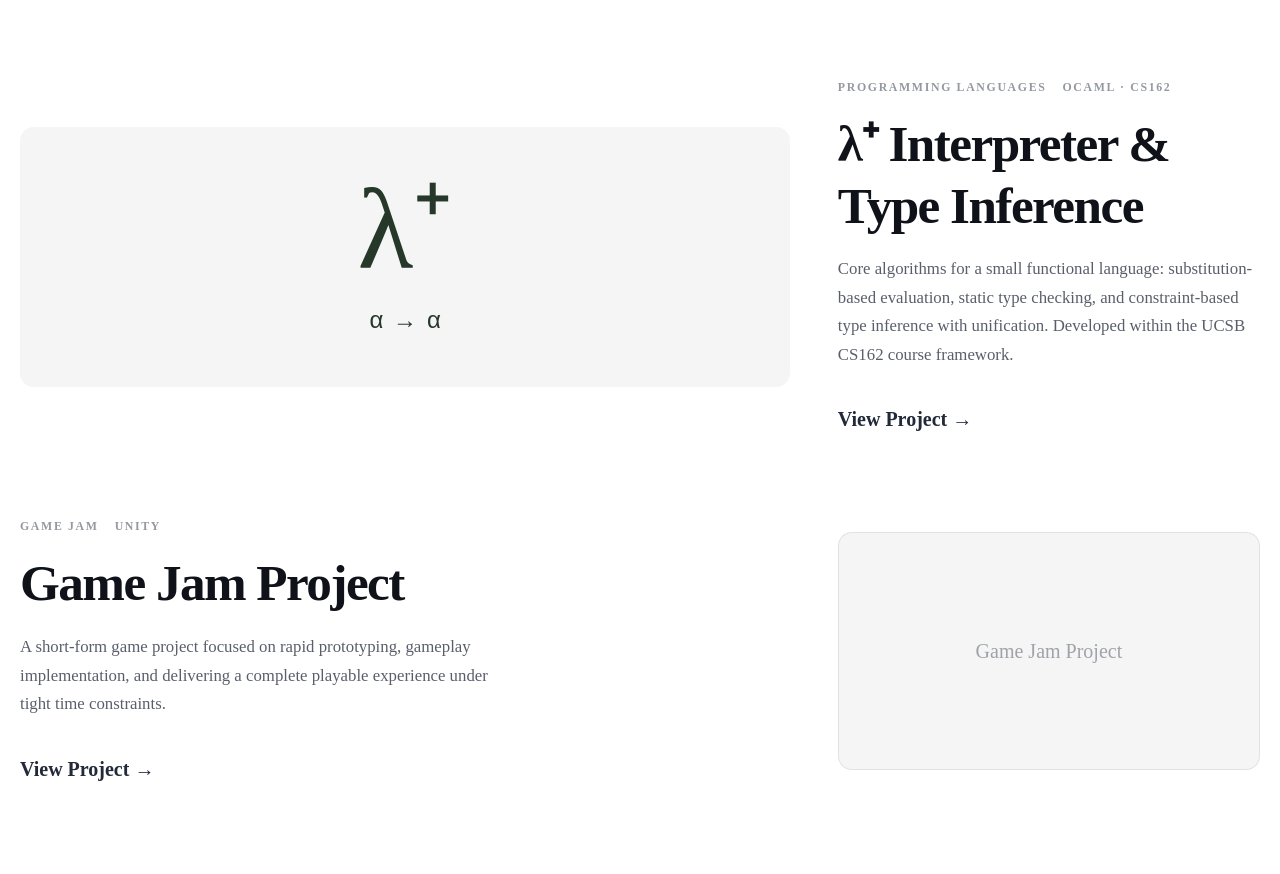
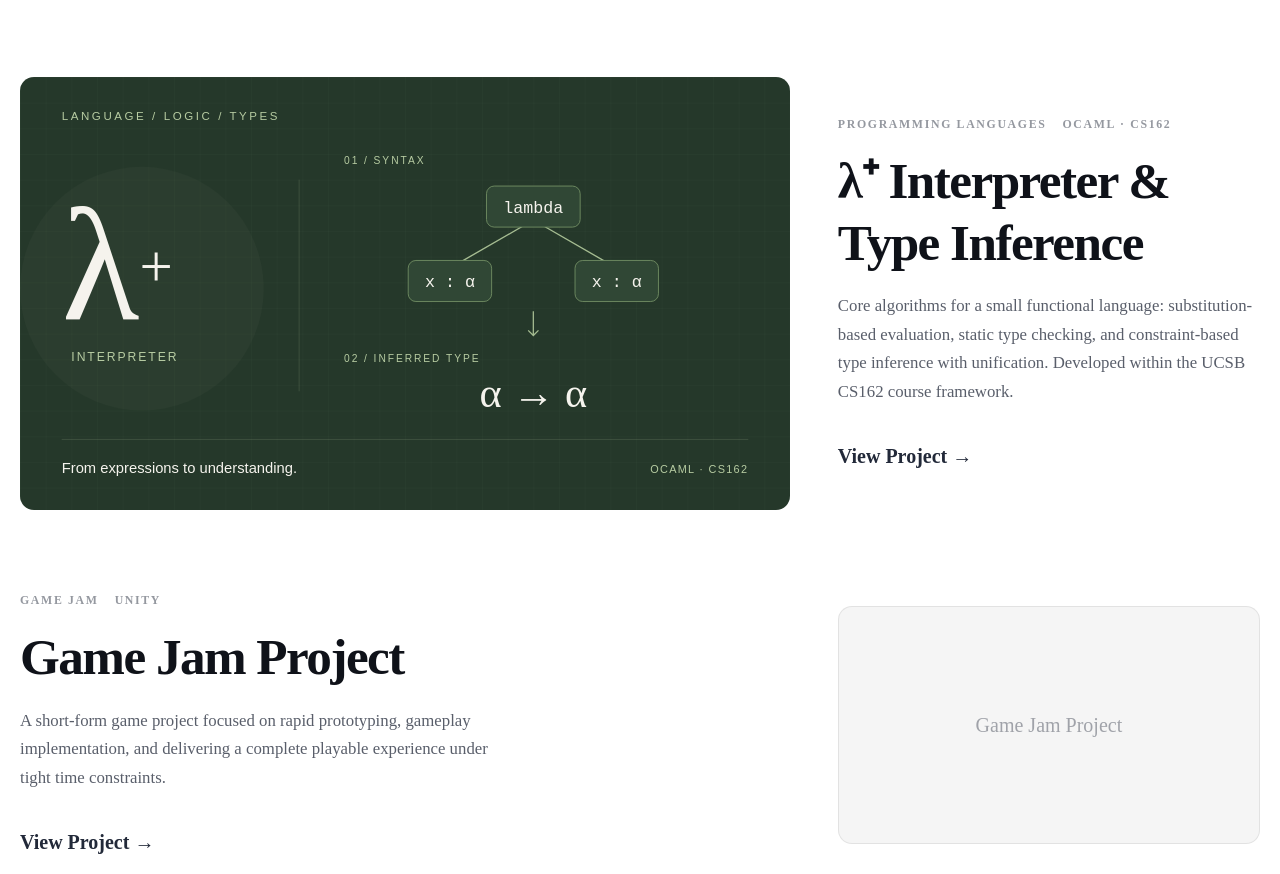
Before and after one commit to Jie-Tiao/my-website, an Astro site: page / in a window 1280 px wide. Shown: the part 2003-2877 px from the top of the page. Built offline with nearby package versions, Linux system fonts and the light colour scheme; Astro itself is replaced by a stand-in of ours.

Commit message:
cs162 cover

```diff
--- a/src/pages/index.astro
+++ b/src/pages/index.astro
@@ -101,9 +101,14 @@ const description =
 
           <!-- CS162 -->
           <a class="project-card" href="/projects/cs162">
-            <div class="project-image language-preview" aria-hidden="true">
-              <span class="lambda-symbol">λ⁺</span>
-              <span class="type-signature">α → α</span>
+            <div class="project-image">
+              <img
+                src="/projects/cs162/cover.svg"
+                alt="λ⁺ interpreter: syntax tree of the identity function and its inferred type α → α"
+                width="1200"
+                height="675"
+                loading="lazy"
+              />
             </div>
             <div class="project-content">
               <div class="project-meta">
@@ -199,19 +204,6 @@ const description =
 </html>
 
 <style>
-  .language-preview {
-    display: flex;
-    flex-direction: column;
-    align-items: center;
-    justify-content: center;
-    gap: 1rem;
-    background: #e9eddf;
-    color: #25382a;
-    min-height: 260px;
-  }
-  .lambda-symbol { font-size: clamp(5rem, 9vw, 8rem); line-height: 1; }
-  .type-signature { font-family: ui-monospace, monospace; font-size: 1.5rem; }
-
   main {
     width: min(1280px, calc(100% - 2.5rem));
     margin: 0 auto;
```
Also changed, not shown: public/projects/cs162/cover.svg (added).
